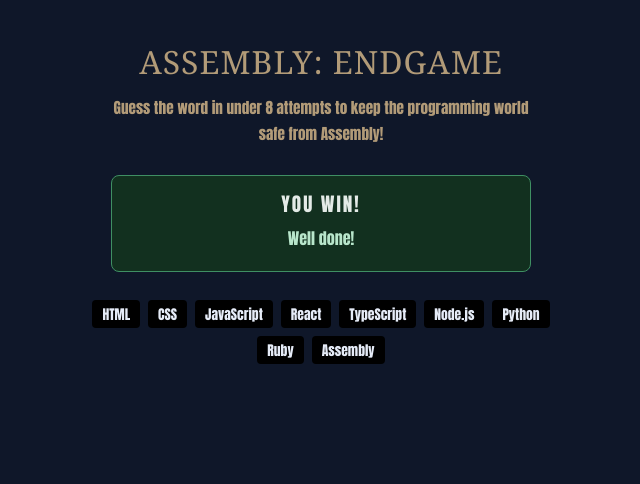
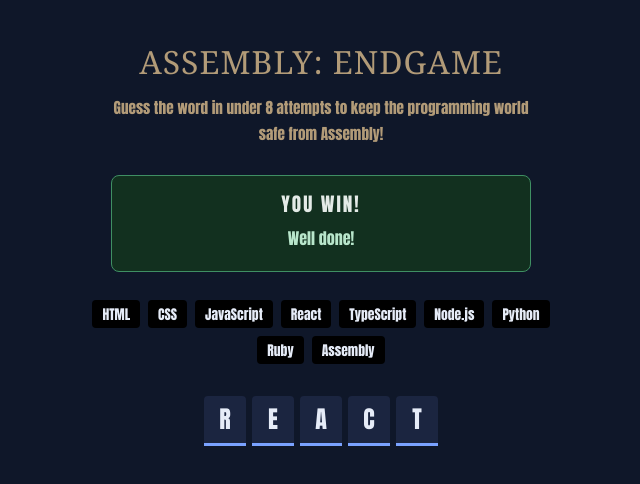
Before and after one commit to xsol40/Assembly-EndGame, a React (Vite) app: page / in a window 1280 px wide. Shown: the top 484 px of the page, without its empty margins (319-959 px from the left). Built offline with nearby package versions, Linux system fonts and the light colour scheme.

Commit message:
feat: add word display

```diff
--- a/src/App.jsx
+++ b/src/App.jsx
@@ -2,7 +2,19 @@
 import languages from "./language.js"
 
 
+function WordDisplay(){
+    const [currentWord, setCurrentWord] = React.useState('React')
+
+    return (
+        currentWord.split('').map((char, index) => (
+        <span key={index}>{char.toUpperCase()}</span>
+       ))
+    );
+}
+
 export default function App(){
+
+
     const languageChip = languages.map((lang) => (
         <span className="chip" key={lang}>{lang}</span>
     ))
@@ -18,6 +30,9 @@
                 <p>Well done!</p>
             </section>
             <section className="chips">{languageChip}</section>
+            <div className="word">
+                <WordDisplay />
+            </div>
         </main>
     )
 }
--- a/src/index.css
+++ b/src/index.css
@@ -76,3 +76,24 @@
   background: #000;
   color: #e6ecf8;
 }
+
+.word {
+  display: flex;
+  justify-content: center;
+  flex-wrap: wrap;
+  gap: 6px;
+  margin: 32px 0;
+}
+
+.word span {
+  width: 42px;
+  height: 50px;
+  display: grid;
+  place-items: center;
+  font-size: 1.5rem;
+  text-transform: uppercase;
+  color: #e6ecf8;
+  background: #1b2540;
+  border-bottom: 3px solid #7aa2ff;
+  border-radius: 4px 4px 0 0;
+}
```
